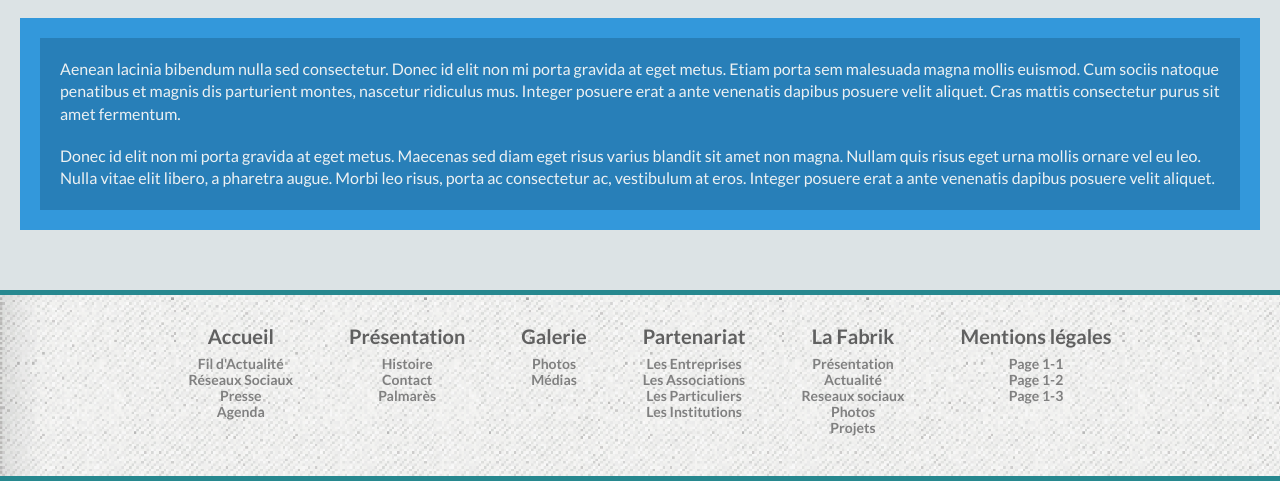
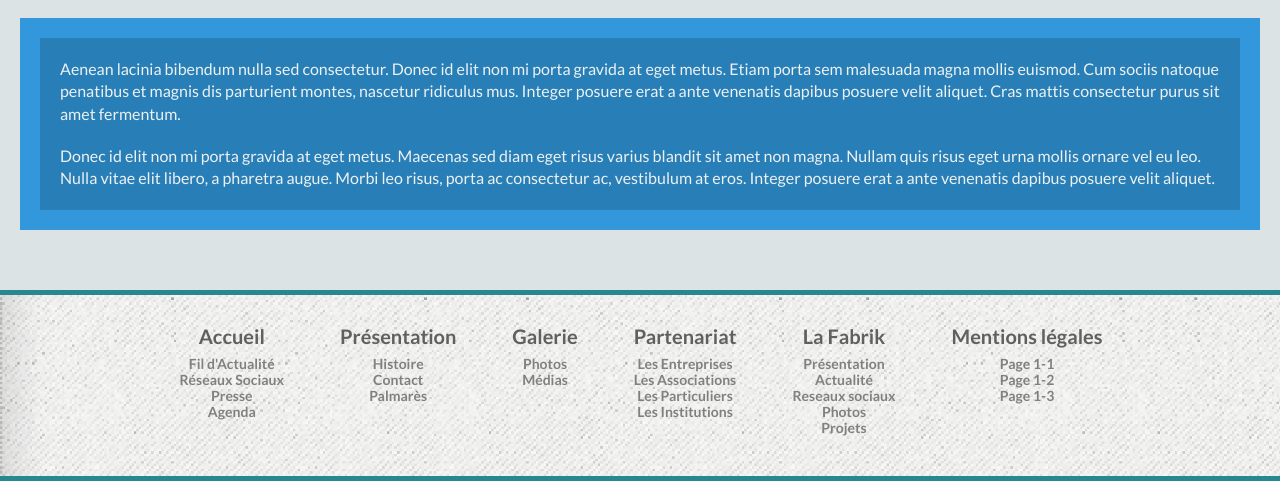
Before and after one commit to Quentin777/SiteFace, a PHP site: page /index.html in a window 1280 px wide. Shown: the part 728-1209 px from the top of the page. Run offline with PHP 8.4, Linux system fonts and the light colour scheme; some libraries are stand-ins or nearby versions.

Commit message:
footer au centre

```diff
--- a/css/style.css
+++ b/css/style.css
@@ -330,7 +330,7 @@ footer{
   text-align: center;
   justify-content: center;
   padding:0;
-  margin:0;
+  margin-left: -1.8em;
   padding-bottom: 20px;
   padding-top:10px;
 }
@@ -361,6 +361,7 @@ footer{
 @media screen and (min-width: 770px){
  #ulFooter{
     flex-direction: row;
+    margin-left: -1.8em;
  }
  #ulFooter ul{
   margin-top:0px;
```
